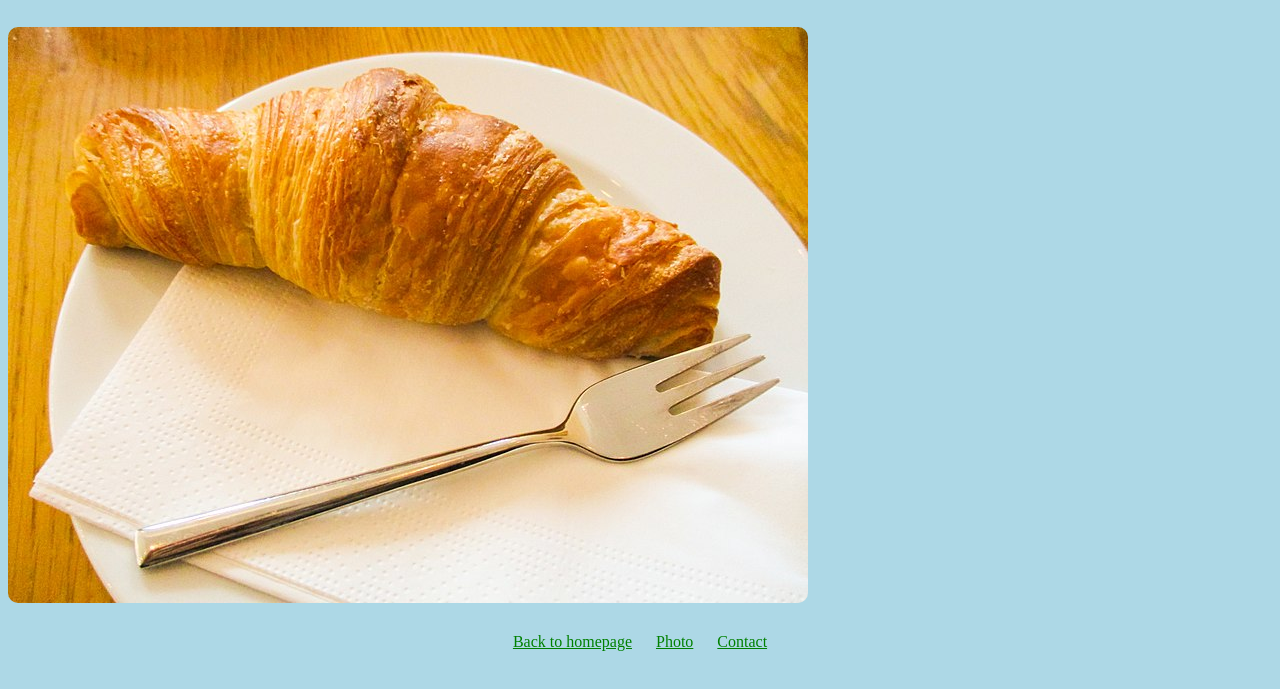
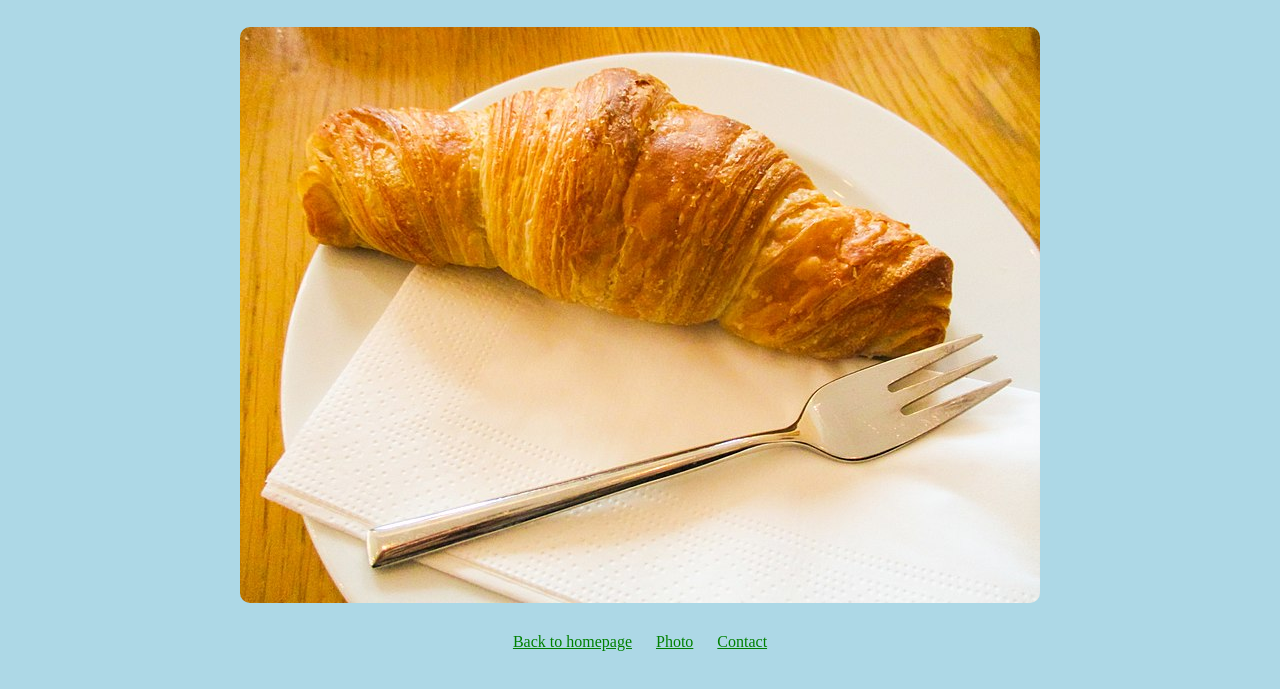
Before and after one commit to parcellj92/Croissant, a plain HTML site: page photo.html in a window 1280 px wide. Shown: the part 61-750 px from the top of the page. Drawn offline with Linux system fonts and the light colour scheme.

Commit message:
centered photo

```diff
--- a/css/styles.css
+++ b/css/styles.css
@@ -22,7 +22,7 @@ footer a {
 }
 .croissant {
   max-width: 100%;
-  margin: 30px 0;
+  margin: 30px auto;
   display: block;
   border-radius: 10px;
 }
```
